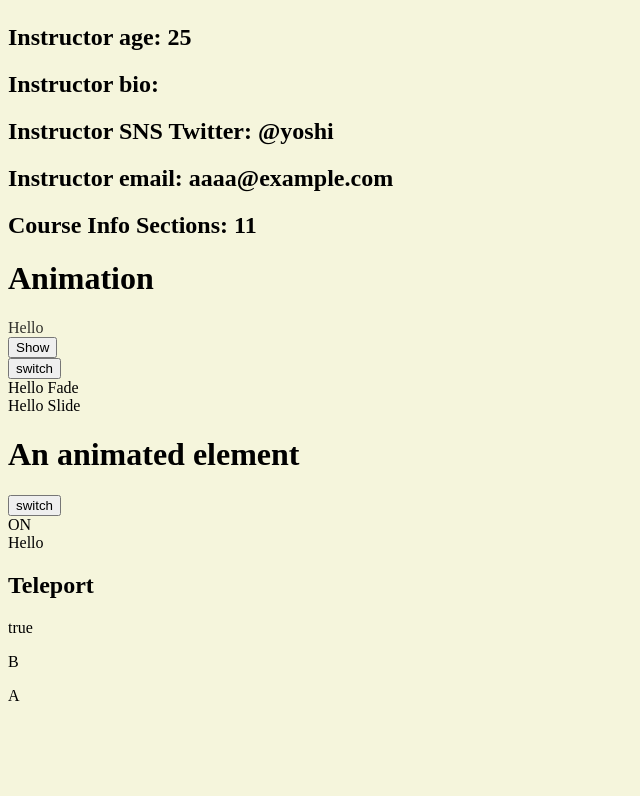
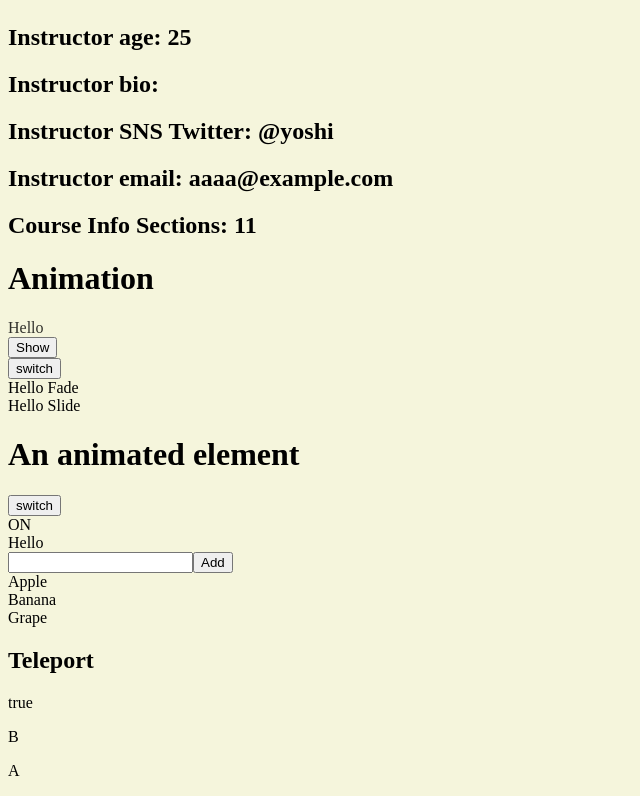
Before and after one commit to reo0306/vue-practise, a Vue app in the folder vue-lesson/: page / in a window 1280 px wide. Shown: the part 3974-4770 px from the top of the page, without its empty margins (0-640 px from the left). Before the commit the page ends 4695 px from the top, so only its background shows below. Built offline with nearby package versions, Linux system fonts and the light colour scheme; the HTML template or start-up script is replaced by a standard one.

Commit message:
add TransactionGroup

```diff
--- a/vue-lesson/src/App.vue
+++ b/vue-lesson/src/App.vue
@@ -203,15 +203,14 @@ function enterCancelled(el) {
 function beforeLeave(el) {
   console.log('before leave', el);
 }
-let leaveIntervalId;
 function leave(el, done) {
   console.log('leave', el);
   let translateXValue = 0
-  leaveIntervalId = setInterval(() => {
+  const intervalId = setInterval(() => {
     translateXValue += 1;
     el.style.transform = `translateX(${translateXValue})px)`
     if (translateXValue === 30) {
-      clearInterval(leaveIntervalId)
+      clearInterval(intervalId)
       done()
     }
   }, 20)
@@ -223,6 +222,8 @@ function leaveCancelled(el) {
   console.log('leave cancelled', el);
   clearInterval(intervalId)
 }
+const fruits3 = ref(['Apple', 'Banana', 'Grape']);
+const newFruit = ref('');
 </script>
 
 <template>
@@ -469,6 +470,14 @@ function leaveCancelled(el) {
   >
   <div v-if="isShow2">Hello</div>
   </Transition>
+
+  <input v-model="newFruit" type="text" />
+  <button @click="fruits3.unshift(newFruit)">Add</button>
+  <TransitionGroup name="fade">
+    <div v-for="(fruit, index) in fruits3" :key="fruit" @click="fruits3.splice(index,1)">
+      {{ fruit }}
+    </div>
+  </TransitionGroup>
 </template>
 
 <style scoped>
```
